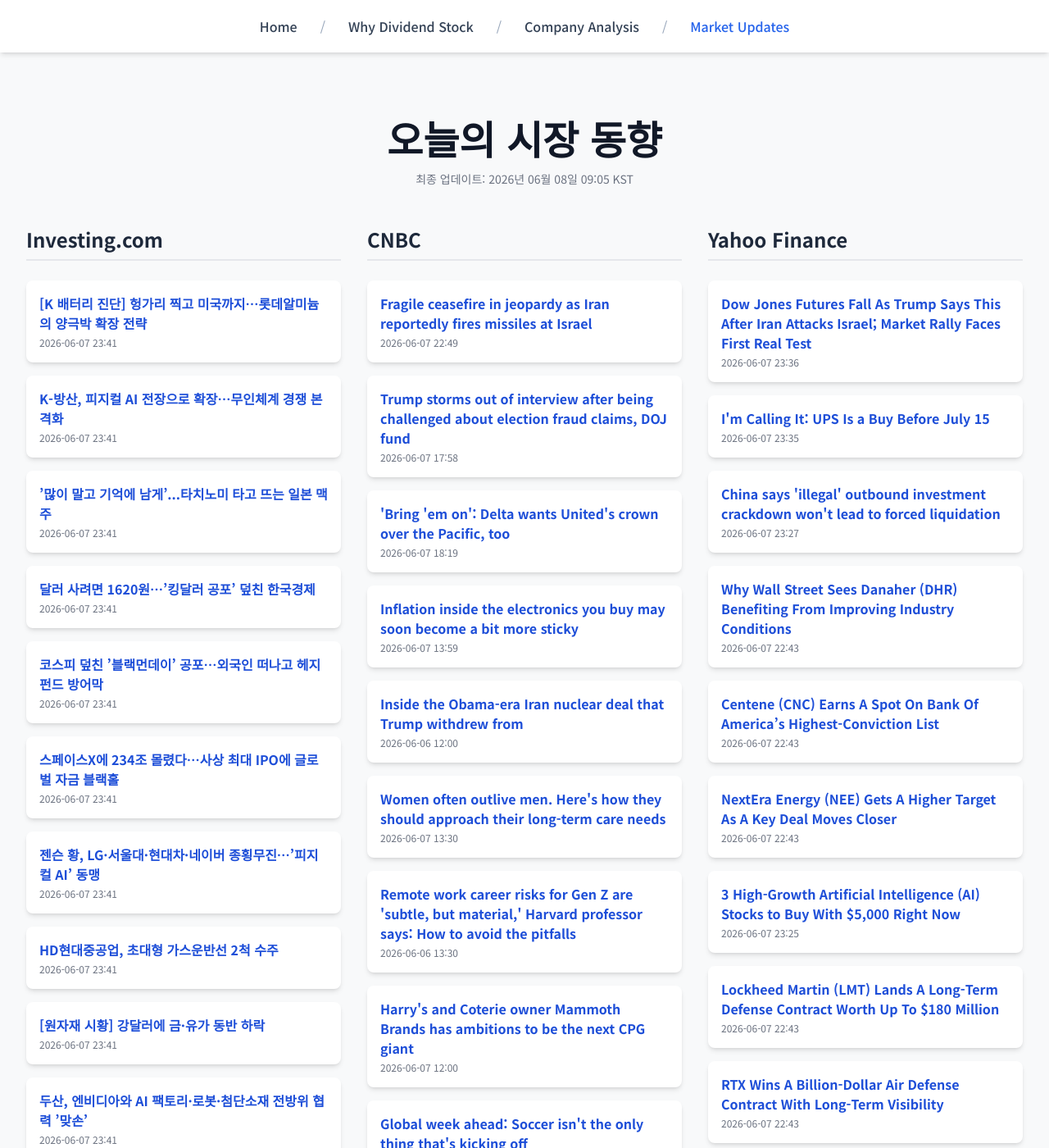
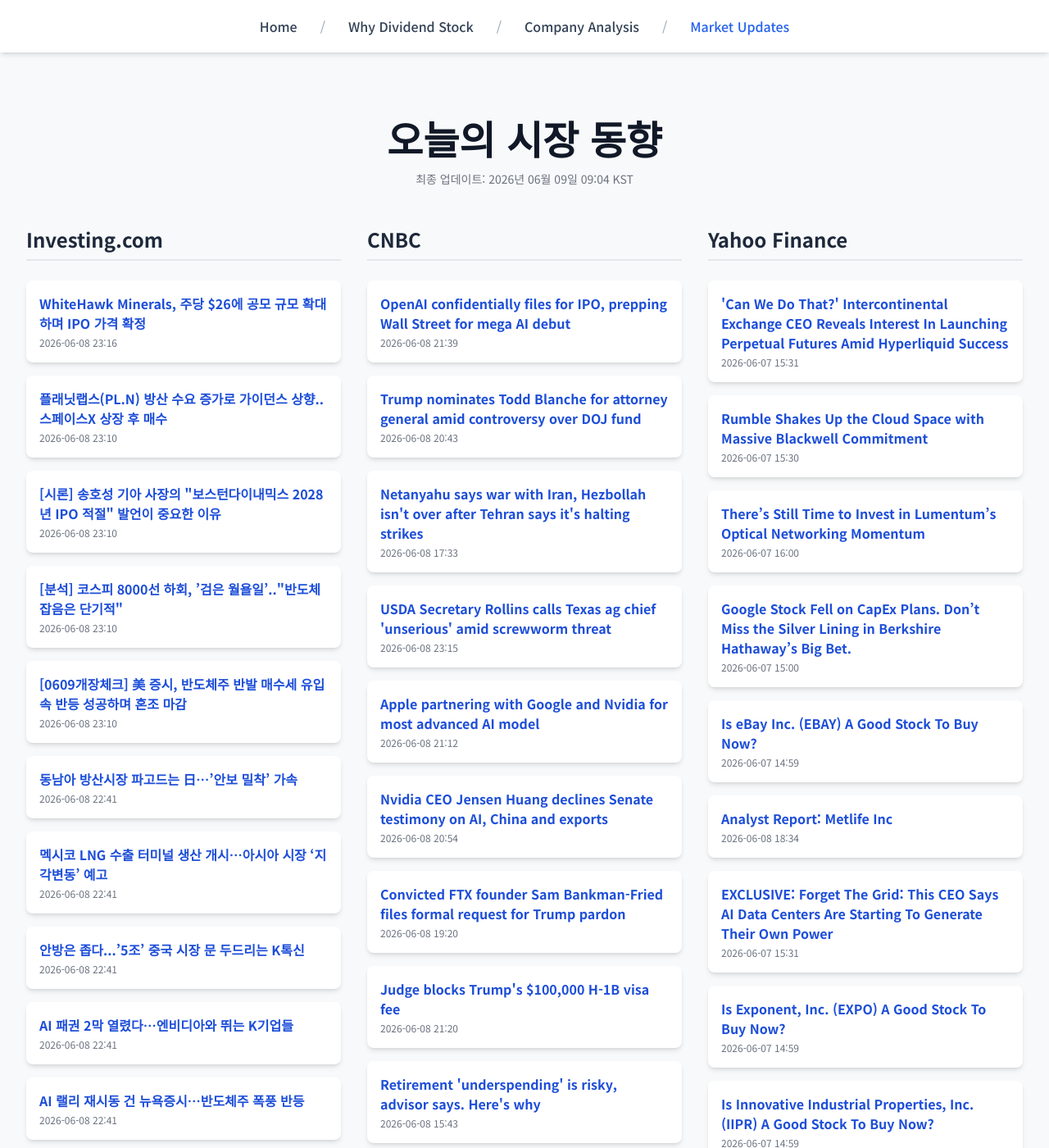
Before and after one commit to Kay-Hwang/my-company-analysis, a Jekyll site: the page built from market-updates.html, in a window 1280 px wide and 1400 px high. Shown: the whole window at 82% size. Built offline with Jekyll 4.4.1, drawn with Linux system fonts in a browser that asks for light colours; nearby versions of some CDN libraries; a script that is not in the unit is left out; some of the changed text lies outside the part shown.

Commit message:
Update daily data

```diff
--- a/_data/latest_data.json
+++ b/_data/latest_data.json
@@ -1,190 +1,190 @@
 {
-  "lastUpdated": "2026년 06월 08일 09:05 KST",
+  "lastUpdated": "2026년 06월 09일 09:04 KST",
   "news": {
     "investing": [
       {
-        "title": "[K 배터리 진단] 헝가리 찍고 미국까지…롯데알미늄의 양극박 확장 전략",
-        "link": "https://kr.investing.com/news/stock-market-news/article-1974796",
-        "pubDate": "2026-06-07 23:41:33",
-        "summary": "[K 배터리 진단] 헝가리 찍고 미국까지…롯데알미늄의 양극박 확장 전략"
+        "title": "WhiteHawk Minerals, 주당 $26에 공모 규모 확대하며 IPO 가격 확정",
+        "link": "https://kr.investing.com/news/stock-market-news/article-432SI-1976469",
+        "pubDate": "2026-06-08 23:16:07",
+        "summary": "WhiteHawk Minerals, 주당 $26에 공모 규모 확대하며 IPO 가격 확정"
       },
       {
-        "title": "K-방산, 피지컬 AI 전장으로 확장…무인체계 경쟁 본격화",
-        "link": "https://kr.investing.com/news/stock-market-news/article-1974795",
-        "pubDate": "2026-06-07 23:41:32",
-        "summary": "K-방산, 피지컬 AI 전장으로 확장…무인체계 경쟁 본격화"
+        "title": "플래닛랩스(PL.N) 방산 수요 증가로 가이던스 상향..스페이스X 상장 후 매수",
+        "link": "https://kr.investing.com/news/stock-market-news/article-1976453",
+        "pubDate": "2026-06-08 23:10:25",
+        "summary": "플래닛랩스(PL.N) 방산 수요 증가로 가이던스 상향..스페이스X 상장 후 매수"
       },
       {
-        "title": "’많이 말고 기억에 남게’...타치노미 타고 뜨는 일본 맥주",
-        "link": "https://kr.investing.com/news/stock-market-news/article-1974794",
-        "pubDate": "2026-06-07 23:41:32",
-        "summary": "’많이 말고 기억에 남게’...타치노미 타고 뜨는 일본 맥주"
+        "title": "[시론] 송호성 기아 사장의 \"보스턴다이내믹스 2028년 IPO 적절\" 발언이 중요한 이유",
+        "link": "https://kr.investing.com/news/stock-market-news/article-1976452",
+        "pubDate": "2026-06-08 23:10:25",
+        "summary": "[시론] 송호성 기아 사장의 \"보스턴다이내믹스 2028년 IPO 적절\" 발언이 중요한 이유"
       },
       {
-        "title": "달러 사려면 1620원…’킹달러 공포’ 덮친 한국경제",
-        "link": "https://kr.investing.com/news/stock-market-news/article-1974793",
-        "pubDate": "2026-06-07 23:41:32",
-        "summary": "달러 사려면 1620원…’킹달러 공포’ 덮친 한국경제"
+        "title": "[분석] 코스피 8000선 하회, ’검은 월욜일’..\"반도체 잡음은 단기적\"",
+        "link": "https://kr.investing.com/news/stock-market-news/article-1976451",
+        "pubDate": "2026-06-08 23:10:25",
+        "summary": "[분석] 코스피 8000선 하회, ’검은 월욜일’..\"반도체 잡음은 단기적\""
       },
       {
-        "title": "코스피 덮친 ’블랙먼데이’ 공포…외국인 떠나고 헤지펀드 방어막",
-        "link": "https://kr.investing.com/news/stock-market-news/article-1974792",
-        "pubDate": "2026-06-07 23:41:31",
-        "summary": "코스피 덮친 ’블랙먼데이’ 공포…외국인 떠나고 헤지펀드 방어막"
+        "title": "[0609개장체크] 美 증시, 반도체주 반발 매수세 유입 속 반등 성공하며 혼조 마감",
+        "link": "https://kr.investing.com/news/stock-market-news/article-1976450",
+        "pubDate": "2026-06-08 23:10:11",
+        "summary": "[0609개장체크] 美 증시, 반도체주 반발 매수세 유입 속 반등 성공하며 혼조 마감"
       },
       {
-        "title": "스페이스X에 234조 몰렸다…사상 최대 IPO에 글로벌 자금 블랙홀",
-        "link": "https://kr.investing.com/news/stock-market-news/article-1974791",
-        "pubDate": "2026-06-07 23:41:31",
-        "summary": "스페이스X에 234조 몰렸다…사상 최대 IPO에 글로벌 자금 블랙홀"
+        "title": "동남아 방산시장 파고드는 日…’안보 밀착’ 가속",
+        "link": "https://kr.investing.com/news/stock-market-news/article-1976435",
+        "pubDate": "2026-06-08 22:41:26",
+        "summary": "동남아 방산시장 파고드는 日…’안보 밀착’ 가속"
       },
       {
-        "title": "젠슨 황, LG·서울대·현대차·네이버 종횡무진…’피지컬 AI’ 동맹",
-        "link": "https://kr.investing.com/news/stock-market-news/article-1974790",
-        "pubDate": "2026-06-07 23:41:31",
-        "summary": "젠슨 황, LG·서울대·현대차·네이버 종횡무진…’피지컬 AI’ 동맹"
+        "title": "멕시코 LNG 수출 터미널 생산 개시…아시아 시장 ‘지각변동’ 예고",
+        "link": "https://kr.investing.com/news/stock-market-news/article-1976434",
+        "pubDate": "2026-06-08 22:41:25",
+        "summary": "멕시코 LNG 수출 터미널 생산 개시…아시아 시장 ‘지각변동’ 예고"
       },
       {
-        "title": "HD현대중공업, 초대형 가스운반선 2척 수주",
-        "link": "https://kr.investing.com/news/stock-market-news/article-1974789",
-        "pubDate": "2026-06-07 23:41:30",
-        "summary": "HD현대중공업, 초대형 가스운반선 2척 수주"
+        "title": "안방은 좁다...’5조’ 중국 시장 문 두드리는 K톡신",
+        "link": "https://kr.investing.com/news/stock-market-news/article-1976433",
+        "pubDate": "2026-06-08 22:41:25",
+        "summary": "안방은 좁다...’5조’ 중국 시장 문 두드리는 K톡신"
       },
       {
-        "title": "[원자재 시황] 강달러에 금·유가 동반 하락",
-        "link": "https://kr.investing.com/news/stock-market-news/article-1974788",
-        "pubDate": "2026-06-07 23:41:30",
-        "summary": "[원자재 시황] 강달러에 금·유가 동반 하락"
+        "title": "AI 패권 2막 열렸다…엔비디아와 뛰는 K기업들",
+        "link": "https://kr.investing.com/news/stock-market-news/article-1976432",
+        "pubDate": "2026-06-08 22:41:25",
+        "summary": "AI 패권 2막 열렸다…엔비디아와 뛰는 K기업들"
       },
       {
-        "title": "두산, 엔비디아와 AI 팩토리·로봇·첨단소재 전방위 협력 ’맞손’",
-        "link": "https://kr.investing.com/news/stock-market-news/article-1974787",
-        "pubDate": "2026-06-07 23:41:30",
-        "summary": "두산, 엔비디아와 AI 팩토리·로봇·첨단소재 전방위 협력 ’맞손’"
+        "title": "AI 랠리 재시동 건 뉴욕증시…반도체주 폭풍 반등",
+        "link": "https://kr.investing.com/news/stock-market-news/article-1976431",
+        "pubDate": "2026-06-08 22:41:24",
+        "summary": "AI 랠리 재시동 건 뉴욕증시…반도체주 폭풍 반등"
       }
     ],
     "cnbc": [
       {
-        "title": "Fragile ceasefire in jeopardy as Iran reportedly fires missiles at Israel",
-        "link": "https://www.cnbc.com/2026/06/07/iran-fires-missiles-israel-ceasefire-strains.html",
-        "pubDate": "Sun, 07 Jun 2026 22:49:54 GMT",
-        "summary": "The fragile ceasefire between the U.S. and Iran has been in place since early April."
+        "title": "OpenAI confidentially files for IPO, prepping Wall Street for mega AI debut",
+        "link": "https://www.cnbc.com/2026/06/08/openai-confidentially-files-for-ipo-prepping-wall-street-for-ai-debut.html",
+        "pubDate": "Mon, 08 Jun 2026 21:39:02 GMT",
+        "summary": "OpenAI's confidential filing lands days before SpaceX is set to go public and a week after Anthropic announced its confidential disclosure with the SEC."
       },
       {
-        "title": "Trump storms out of interview after being challenged about election fraud claims, DOJ fund",
-        "link": "https://www.cnbc.com/2026/06/07/trump-election-fraud-doj-fund-weaponization-storms-out.html",
-        "pubDate": "Sun, 07 Jun 2026 17:58:36 GMT",
-        "summary": "The president said he would like to see the weaponization fund proceed despite setbacks."
+        "title": "Trump nominates Todd Blanche for attorney general amid controversy over DOJ fund",
+        "link": "https://www.cnbc.com/2026/06/08/todd-blanche-trump-nominates-attorney-general.html",
+        "pubDate": "Mon, 08 Jun 2026 20:43:04 GMT",
+        "summary": "Blanche previously served as a criminal defense lawyer for President Trump."
       },
       {
-        "title": "'Bring 'em on': Delta wants United's crown over the Pacific, too",
-        "link": "https://www.cnbc.com/2026/06/07/delta-takes-on-united-over-the-pacific.html",
-        "pubDate": "Sun, 07 Jun 2026 18:19:15 GMT",
-        "summary": "Delta's president, Peter Carter, told CNBC that the carrier wants to take United on over the Pacific."
+        "title": "Netanyahu says war with Iran, Hezbollah isn't over after Tehran says it's halting strikes",
+        "link": "https://www.cnbc.com/2026/06/08/iran-end-military-operations-israel-lebanon-escalation.html",
+        "pubDate": "Mon, 08 Jun 2026 17:33:37 GMT",
+        "summary": "Iran and Israel traded strikes Sunday night for the first time since the U.S. and Iran agreed to a fragile ceasefire in mid-April."
       },
       {
-        "title": "Inflation inside the electronics you buy may soon become a bit more sticky",
-        "link": "https://www.cnbc.com/2026/06/07/inflation-iran-war-consumer-economy-electronics.html",
-        "pubDate": "Sun, 07 Jun 2026 13:59:37 GMT",
-        "summary": "Most consumers are not familiar with the role resin plays inside electronics like smartphones. A current shortage of the materials may push up prices."
+        "title": "USDA Secretary Rollins calls Texas ag chief 'unserious' amid screwworm threat",
+        "link": "https://www.cnbc.com/2026/06/08/rollins-miller-texas-ag-chief-unserious-screwworm-threat-trump.html",
+        "pubDate": "Mon, 08 Jun 2026 23:15:57 GMT",
+        "summary": "Texas Agriculture Commissioner Sid Miller lost his bid for a fourth term in a March Republican primary, despite Trump's endorsement."
       },
       {
-        "title": "Inside the Obama-era Iran nuclear deal that Trump withdrew from",
-        "link": "https://www.cnbc.com/2026/06/06/trump-iran-jcpoa-nuclear-deal-obama.html",
-        "pubDate": "Sat, 06 Jun 2026 12:00:01 GMT",
-        "summary": "The U.S. and Iran have yet to reach a peace deal or address Iran's nuclear ambitions, despite signals from Trump that talks are progressing."
+        "title": "Apple partnering with Google and Nvidia for most advanced AI model",
+        "link": "https://www.cnbc.com/2026/06/08/apple-google-nvidia-ai-chips.html",
+        "pubDate": "Mon, 08 Jun 2026 21:12:45 GMT",
+        "summary": "Apple's artificial intelligence strategy took center stage at its Worldwide Developers Conference in Cupertino, Calif."
       },
       {
-        "title": "Women often outlive men. Here's how they should approach their long-term care needs",
-        "link": "https://www.cnbc.com/2026/06/07/women-long-term-care-retirement.html",
-        "pubDate": "Sun, 07 Jun 2026 13:30:01 GMT",
-        "summary": "In addition to typically living longer than their husbands, women also are more likely to need long-term care, which can be costly."
+        "title": "Nvidia CEO Jensen Huang declines Senate testimony on AI, China and exports",
+        "link": "https://www.cnbc.com/2026/06/08/nvidia-jensen-huang-senate-elizabeth-warren-ai-china-export-controls.html",
+        "pubDate": "Mon, 08 Jun 2026 20:54:34 GMT",
+        "summary": "Sen. Elizabeth Warren said Nvidia’s CEO should answer questions publicly as lawmakers scrutinize AI chip sales to China and export controls."
       },
       {
-        "title": "Remote work career risks for Gen Z are 'subtle, but material,' Harvard professor says: How to avoid the pitfalls",
-        "link": "https://www.cnbc.com/2026/06/06/remote-work-career-risks-for-gen-z-how-to-avoid-the-pitfalls.html",
-        "pubDate": "Sat, 06 Jun 2026 13:30:01 GMT",
-        "summary": "Forgoing the office can have detrimental \"scarring\" impacts on young workers. Here's how to navigate the benefits and drawbacks of remote work."
+        "title": "Convicted FTX founder Sam Bankman-Fried files formal request for Trump pardon",
+        "link": "https://www.cnbc.com/2026/06/08/sam-bankman-fried-files-formal-request-for-presidential-pardon-.html",
+        "pubDate": "Mon, 08 Jun 2026 19:20:32 GMT",
+        "summary": "The co-founder of the now defunct FTX crypto exchange is currently serving a 25-year federal prison sentence."
       },
       {
-        "title": "Harry's and Coterie owner Mammoth Brands has ambitions to be the next CPG giant",
-        "link": "https://www.cnbc.com/2026/06/07/harrys-coterie-owner-mammoth-brands-growth-ipo-rumors.html",
-        "pubDate": "Sun, 07 Jun 2026 12:00:01 GMT",
-        "summary": "Mammoth's direct-to-consumer brands have helped upend the razor, diaper and deodorant categories."
+        "title": "Judge blocks Trump's $100,000 H-1B visa fee",
+        "link": "https://www.cnbc.com/2026/06/08/trump-h1b-visa-fee-blocks.html",
+        "pubDate": "Mon, 08 Jun 2026 21:20:45 GMT",
+        "summary": "Trump had imposed the $100,000 fee in order to restrict the program, arguing that it has undermined U.S. security through the \"replacement of American workers.\""
       },
       {
-        "title": "Global week ahead: Soccer isn't the only thing that's kicking off",
-        "link": "https://www.cnbc.com/2026/06/07/investors-watch-world-cup-ai-stocks-spacex-ipo.html",
-        "pubDate": "Sun, 07 Jun 2026 05:00:01 GMT",
-        "summary": "World Cup fever grips football fans worldwide ahead of the opening game on June 11th, but it's not just soccer that's kicking off next week."
+        "title": "Retirement 'underspending' is risky, advisor says. Here's why",
+        "link": "https://www.cnbc.com/2026/06/08/retirement-risk-underspending.html",
+        "pubDate": "Mon, 08 Jun 2026 15:43:55 GMT",
+        "summary": "Retirees often focus on the risk of spending too much in retirement. But spending too little poses another kind of danger."
       },
       {
-        "title": "Top Wall Street analysts recommend these 3 dividend stocks for solid returns",
-        "link": "https://www.cnbc.com/2026/06/07/top-analysts-recommend-these-3-dividend-stocks-for-solid-returns.html",
-        "pubDate": "Sun, 07 Jun 2026 12:21:24 GMT",
-        "summary": "Investors seeking steady income can bolster their portfolios by adding dividend stocks with attractive yields."
+        "title": "China is helping to cushion global oil prices below $100 — but analysts warn it won’t last",
+        "link": "https://www.cnbc.com/2026/06/08/china-oil-iran-war-us-israel-energy-prices-strait-hormuz.html",
+        "pubDate": "Mon, 08 Jun 2026 11:38:07 GMT",
+        "summary": "China has reduced oil imports since the start of the Iran war, capping global crude prices."
       }
     ],
     "yahoo": [
       {
-        "title": "Dow Jones Futures Fall As Trump Says This After Iran Attacks Israel; Market Rally Faces First Real Test",
-        "link": "https://www.investors.com/market-trend/stock-market-today/dow-jones-futures-what-to-do-market-rally-test-spacex-ipo-apple-oracle/?src=A00220&yptr=yahoo",
-        "pubDate": "2026-06-07T23:36:44Z",
-        "summary": "Dow Jones Futures Fall As Trump Says This After Iran Attacks Israel; Market Rally Faces First Real Test"
+        "title": "'Can We Do That?' Intercontinental Exchange CEO Reveals Interest In Launching Perpetual Futures Amid Hyperliquid Success",
+        "link": "https://finance.yahoo.com/markets/options/articles/intercontinental-exchange-ceo-reveals-interest-153130865.html",
+        "pubDate": "2026-06-07T15:31:30Z",
+        "summary": "'Can We Do That?' Intercontinental Exchange CEO Reveals Interest In Launching Perpetual Futures Amid Hyperliquid Success"
       },
       {
-        "title": "I'm Calling It: UPS Is a Buy Before July 15",
-        "link": "https://finance.yahoo.com/markets/stocks/articles/im-calling-ups-buy-july-233500658.html",
-        "pubDate": "2026-06-07T23:35:00Z",
-        "summary": "I'm Calling It: UPS Is a Buy Before July 15"
+        "title": "Rumble Shakes Up the Cloud Space with Massive Blackwell Commitment",
+        "link": "https://finance.yahoo.com/sectors/technology/articles/rumble-shakes-cloud-space-massive-153002328.html",
+        "pubDate": "2026-06-07T15:30:02Z",
+        "summary": "Rumble Shakes Up the Cloud Space with Massive Blackwell Commitment"
       },
       {
-        "title": "China says 'illegal' outbound investment crackdown won't lead to forced liquidation",
-        "link": "https://finance.yahoo.com/economy/policy/articles/china-says-illegal-outbound-investment-232751667.html",
-        "pubDate": "2026-06-07T23:27:51Z",
-        "summary": "China says 'illegal' outbound investment crackdown won't lead to forced liquidation"
+        "title": "There’s Still Time to Invest in Lumentum’s Optical Networking Momentum",
+        "link": "https://finance.yahoo.com/markets/stocks/articles/still-time-invest-lumentum-optical-160002104.html",
+        "pubDate": "2026-06-07T16:00:02Z",
+        "summary": "There’s Still Time to Invest in Lumentum’s Optical Networking Momentum"
       },
       {
-        "title": "Why Wall Street Sees Danaher (DHR) Benefiting From Improving Industry Conditions",
-        "link": "https://finance.yahoo.com/markets/stocks/articles/why-wall-street-sees-danaher-224355309.html",
-        "pubDate": "2026-06-07T22:43:55Z",
-        "summary": "Why Wall Street Sees Danaher (DHR) Benefiting From Improving Industry Conditions"
+        "title": "Google Stock Fell on CapEx Plans. Don’t Miss the Silver Lining in Berkshire Hathaway’s Big Bet.",
+        "link": "https://finance.yahoo.com/markets/stocks/articles/google-stock-fell-capex-plans-150002930.html",
+        "pubDate": "2026-06-07T15:00:02Z",
+        "summary": "Google Stock Fell on CapEx Plans. Don’t Miss the Silver Lining in Berkshire Hathaway’s Big Bet."
       },
       {
-        "title": "Centene (CNC) Earns A Spot On Bank Of America’s Highest-Conviction List",
-        "link": "https://finance.yahoo.com/markets/stocks/articles/centene-cnc-earns-spot-bank-224346095.html",
-        "pubDate": "2026-06-07T22:43:46Z",
-        "summary": "Centene (CNC) Earns A Spot On Bank Of America’s Highest-Conviction List"
+        "title": "Is eBay Inc. (EBAY) A Good Stock To Buy Now?",
+        "link": "https://finance.yahoo.com/markets/stocks/articles/ebay-inc-ebay-good-stock-145946430.html",
+        "pubDate": "2026-06-07T14:59:46Z",
+        "summary": "Is eBay Inc. (EBAY) A Good Stock To Buy Now?"
       },
       {
-        "title": "NextEra Energy (NEE) Gets A Higher Target As A Key Deal Moves Closer",
-        "link": "https://finance.yahoo.com/sectors/energy/articles/nextera-energy-nee-gets-higher-224339718.html",
-        "pubDate": "2026-06-07T22:43:39Z",
-        "summary": "NextEra Energy (NEE) Gets A Higher Target As A Key Deal Moves Closer"
+        "title": "Analyst Report: Metlife Inc",
+        "link": "https://finance.yahoo.com/research/reports/ARGUS_3186_AnalystReport_1780943646000?yptr=yahoo&ncid=yahooproperties_plusresear_nm5q6ze1cei",
+        "pubDate": "2026-06-08T18:34:06Z",
+        "summary": "Analyst Report: Metlife Inc"
       },
       {
-        "title": "3 High-Growth Artificial Intelligence (AI) Stocks to Buy With $5,000 Right Now",
-        "link": "https://finance.yahoo.com/markets/stocks/articles/3-high-growth-artificial-intelligence-232500984.html",
-        "pubDate": "2026-06-07T23:25:00Z",
-        "summary": "3 High-Growth Artificial Intelligence (AI) Stocks to Buy With $5,000 Right Now"
+        "title": "EXCLUSIVE: Forget The Grid: This CEO Says AI Data Centers Are Starting To Generate Their Own Power",
+        "link": "https://finance.yahoo.com/sectors/technology/articles/exclusive-forget-grid-ceo-says-153124438.html",
+        "pubDate": "2026-06-07T15:31:24Z",
+        "summary": "EXCLUSIVE: Forget The Grid: This CEO Says AI Data Centers Are Starting To Generate Their Own Power"
       },
       {
-        "title": "Lockheed Martin (LMT) Lands A Long-Term Defense Contract Worth Up To $180 Million",
-        "link": "https://finance.yahoo.com/markets/stocks/articles/lockheed-martin-lmt-lands-long-224332961.html",
-        "pubDate": "2026-06-07T22:43:32Z",
-        "summary": "Lockheed Martin (LMT) Lands A Long-Term Defense Contract Worth Up To $180 Million"
+        "title": "Is Exponent, Inc. (EXPO) A Good Stock To Buy Now?",
+        "link": "https://finance.yahoo.com/markets/stocks/articles/exponent-inc-expo-good-stock-145931993.html",
+        "pubDate": "2026-06-07T14:59:31Z",
+        "summary": "Is Exponent, Inc. (EXPO) A Good Stock To Buy Now?"
       },
       {
-        "title": "RTX Wins A Billion-Dollar Air Defense Contract With Long-Term Visibility",
-        "link": "https://finance.yahoo.com/markets/stocks/articles/rtx-wins-billion-dollar-air-224324602.html",
-        "pubDate": "2026-06-07T22:43:24Z",
-        "summary": "RTX Wins A Billion-Dollar Air Defense Contract With Long-Term Visibility"
+        "title": "Is Innovative Industrial Properties, Inc. (IIPR) A Good Stock To Buy Now?",
+        "link": "https://finance.yahoo.com/markets/stocks/articles/innovative-industrial-properties-inc-iipr-145909896.html",
+        "pubDate": "2026-06-07T14:59:09Z",
+        "summary": "Is Innovative Industrial Properties, Inc. (IIPR) A Good Stock To Buy Now?"
       },
       {
-        "title": "Walmart (WMT) Opens New Opportunities For Advertisers Beyond Its Own Platform",
-        "link": "https://finance.yahoo.com/markets/stocks/articles/walmart-wmt-opens-opportunities-advertisers-224318449.html",
-        "pubDate": "2026-06-07T22:43:18Z",
-        "summary": "Walmart (WMT) Opens New Opportunities For Advertisers Beyond Its Own Platform"
+        "title": "Is Everpure, Inc. (P) A Good Stock To Buy Now?",
+        "link": "https://finance.yahoo.com/markets/stocks/articles/everpure-inc-p-good-stock-145834619.html",
+        "pubDate": "2026-06-07T14:58:34Z",
+        "summary": "Is Everpure, Inc. (P) A Good Stock To Buy Now?"
       }
     ]
   }
```
